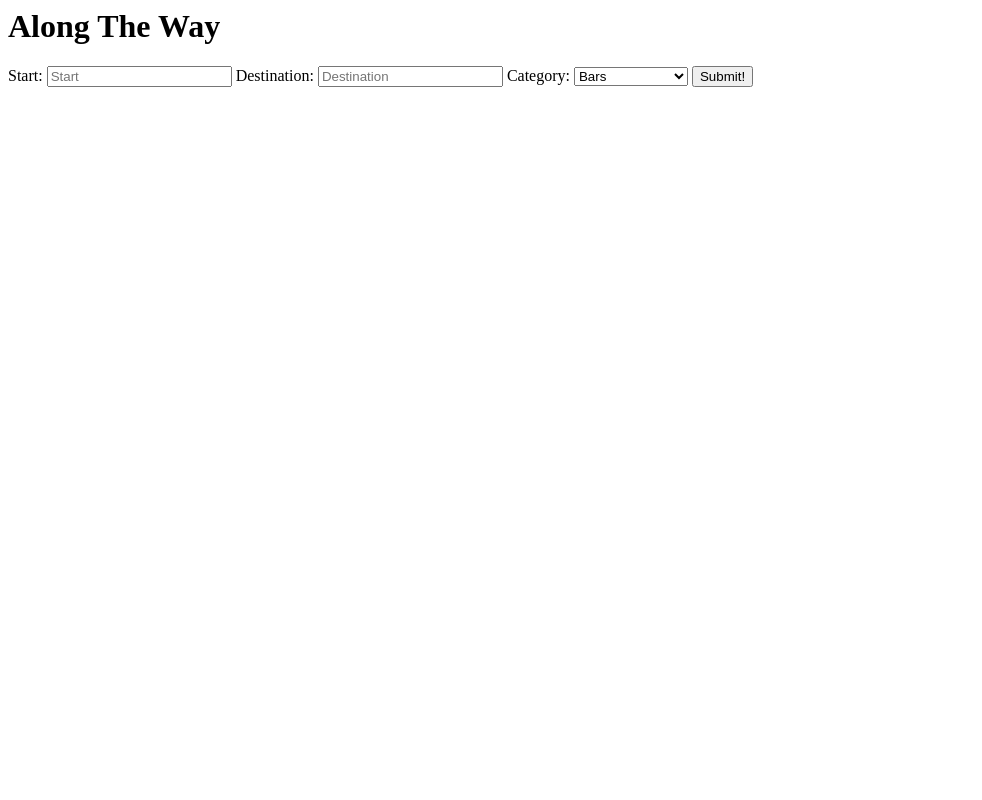
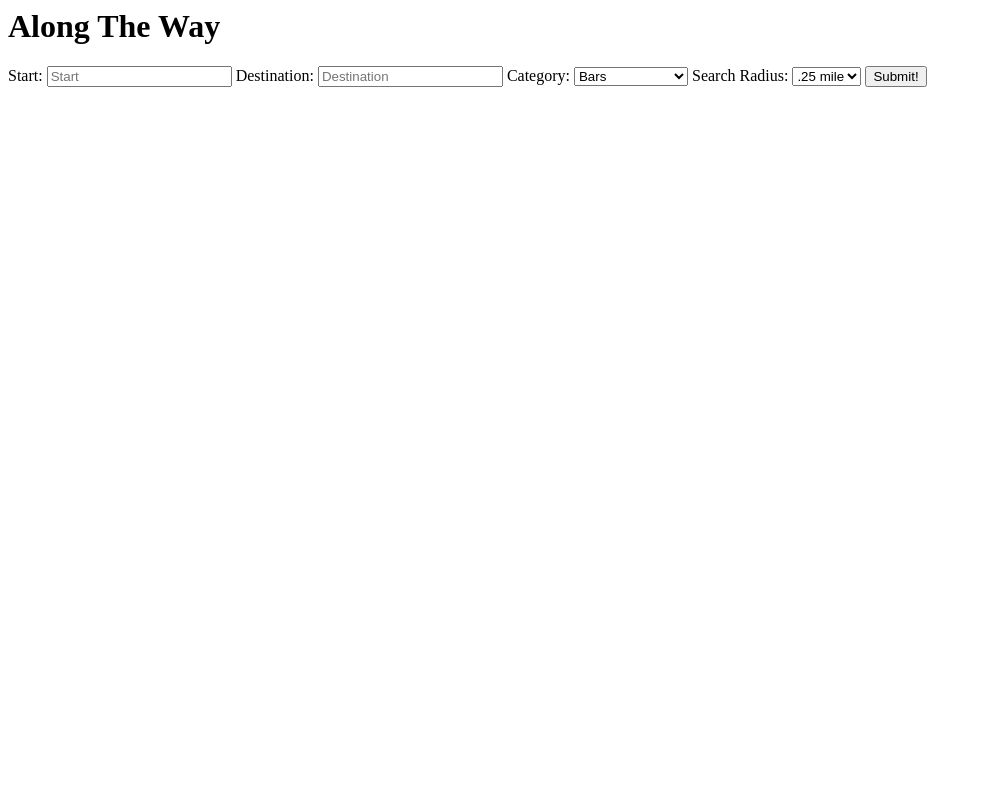
Before and after one commit to MongoChaiBackularYeoxpress/along-the-way, a Node server app: template app/js/templates/form-template.hbs in a window 1280 px wide. Shown: the whole page, without its empty margins (0-982 px from the left). Run offline with Node 20, Linux system fonts and the light colour scheme; the template is opened without the code that fills it, so the values that code supplies are empty; some libraries are stand-ins or nearby versions.

Commit message:
add radius options

```diff
--- a/app/js/models/map-model.js
+++ b/app/js/models/map-model.js
@@ -7,6 +7,7 @@ module.exports = Backbone.Model.extend({
   defaults: {
     startPoint: '',
     endPoint: '',
+    radius: 402,
     map: '',
     category: 'bar',
     position: '',
@@ -66,10 +67,11 @@ module.exports = Backbone.Model.extend({
   searchPoint: function(numCount, polyline, service) {
     var self = this;
     var cat = self.get('category');
+    var rad = self.get('radius');
     if((numCount % 10) == 0){
       var requestLoc = {
         location: polyline.getPath().getAt(numCount),
-        radius: 500,
+        radius: [rad],
         types: [cat]
       };
       setTimeout(function(){
--- a/app/js/templates/form-template.hbs
+++ b/app/js/templates/form-template.hbs
@@ -8,4 +8,9 @@
                     <option value="movie_theater">Movie Theaters</option>
                     <option value="bar">Bars</option>
                   </select>
+        Search Radius: <select id="radius">
+          <option value="402">.25 mile</option>
+          <option value="804">.5 mile</option>
+          <option value="1608">1 mile</option>
+        </select>
         <button id="sub">Submit!</button>
--- a/app/js/views/form-view.js
+++ b/app/js/views/form-view.js
@@ -26,7 +26,9 @@ module.exports = Backbone.View.extend({
     var start = this.$el.find('#start').val();
     var end = this.$el.find('#destination').val();
     var cat = this.$el.find('#category').val();
+    var radius = parseInt(this.$el.find('#radius').val());
     self.model.set('category', cat);
+    self.model.set('radius', radius);
     console.log(start);
     if (start !== 'Start') {
       geocoder.geocode( { 'address': start}, function(results, status) {
--- a/app/js/views/map-view.js
+++ b/app/js/views/map-view.js
@@ -8,6 +8,7 @@ module.exports = Backbone.View.extend({
     this.model.on('change:startPoint', this.callMapLocations, this);
     this.model.on('change:endPoint', this.callMapLocations, this);
     this.model.on('change:category', this.callMapLocations, this);
+    this.model.on('change:radius', this.callMapLocations, this);
     this.model.getLocation();
     this.generateMap(this.model);
     this.render();
```
